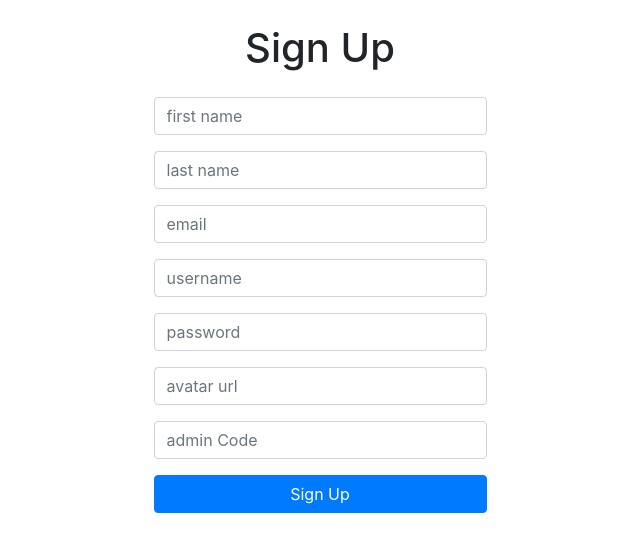
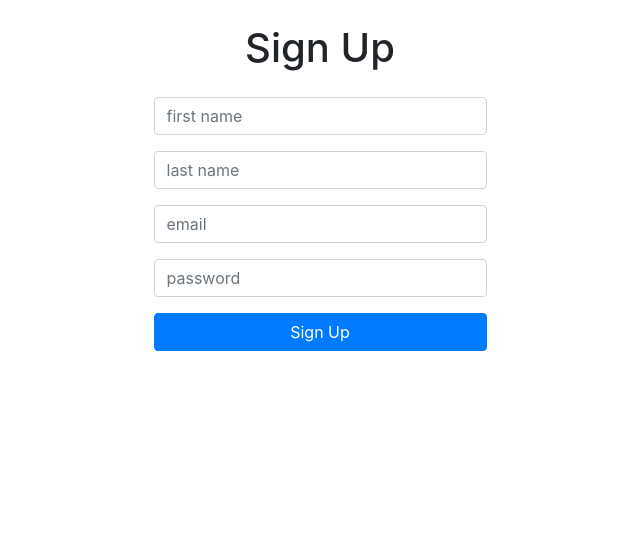
Before and after one commit to Aayush-1999/Camp-Tale, a Node server app: page /register in a window 1280 px wide. Shown: the part 56-608 px from the top of the page, without its empty margins (320-960 px from the left). Run offline with Node 20, Linux system fonts and the light colour scheme; some libraries are stand-ins or nearby versions.

Commit message:
Update login and register forms

```diff
--- a/views/login.ejs
+++ b/views/login.ejs
@@ -5,7 +5,7 @@
     <div style="width: 30%; margin: 25px auto">
         <form action="/login" method="POST">
             <div class="form-group">
-                <input type="text" name="username" class="form-control" placeholder="username">
+                <input type="text" name="username" class="form-control" placeholder="email">
             </div>
             <div class="form-group">
                 <input type="password" name="password" class="form-control" placeholder="password">
--- a/views/register.ejs
+++ b/views/register.ejs
@@ -14,16 +14,7 @@
                 <input type="email" name="email" class="form-control" placeholder="email">
             </div>
             <div class="form-group">
-                <input type="text" name="username" class="form-control" placeholder="username">
-            </div>
-            <div class="form-group">
                 <input type="password" class="form-control" name="password" placeholder="password">
-            </div>
-            <div class="form-group">
-                <input type="text" name="avatar" class="form-control" placeholder="avatar url">
-            </div>
-            <div class="form-group">
-                <input type="password" name="adminCode" class="form-control" placeholder="admin Code">
             </div>
             <button class="btn btn-primary btn-block">Sign Up</button>
         </form>
```
